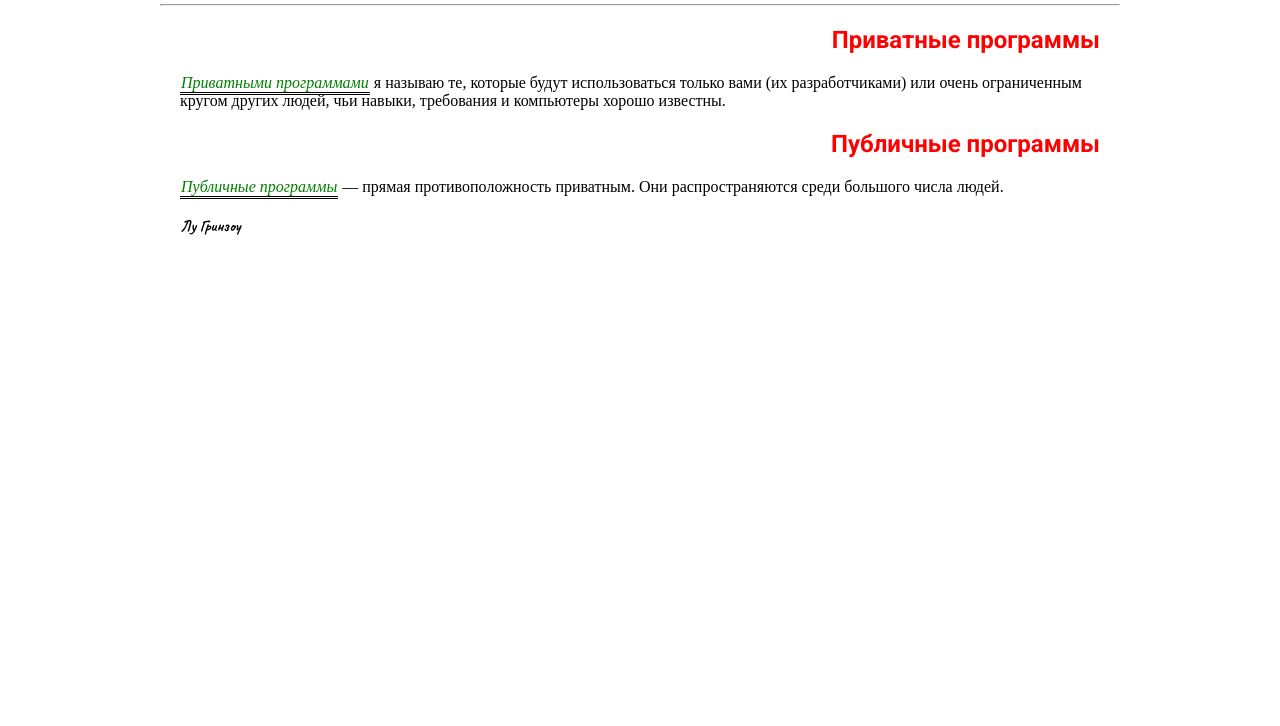
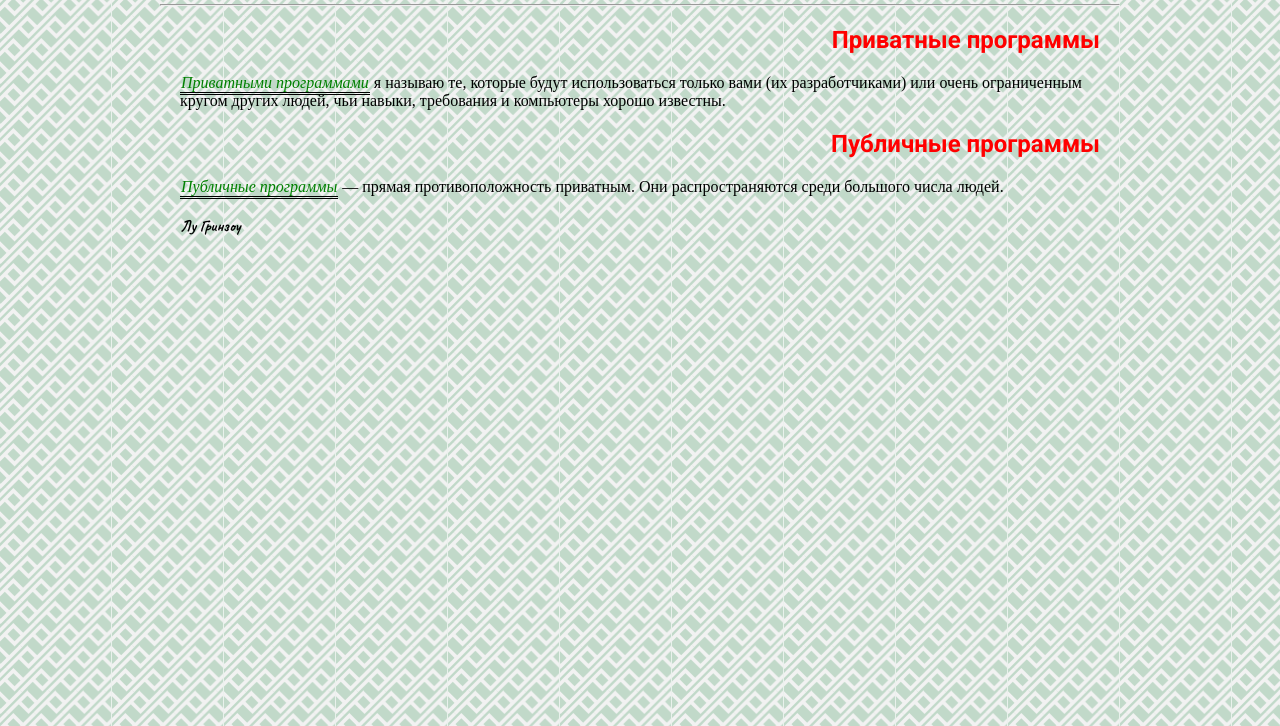
Before and after one commit to minkkill/minkkill.github.io, a plain HTML site: page lab3/lab3_2_4.html in a window 1280 px wide. Shown: the part 74-800 px from the top of the page. Drawn offline with Linux system fonts and the light colour scheme.

Commit message:
лаба

```diff
--- a/lab3/lab3_2_4.html
+++ b/lab3/lab3_2_4.html
@@ -10,7 +10,7 @@
 
 		body {
 				color: black;
-				background-image: url('bg.png');
+				background-image: url('background.png');
 		}
 		h1, h2 {
 				text-align: right;
```
Also changed, not shown: lab3/lab3_2_5.html (+1 -1 lines), lab3/lab3_2_6.html (+1 -1 lines).
